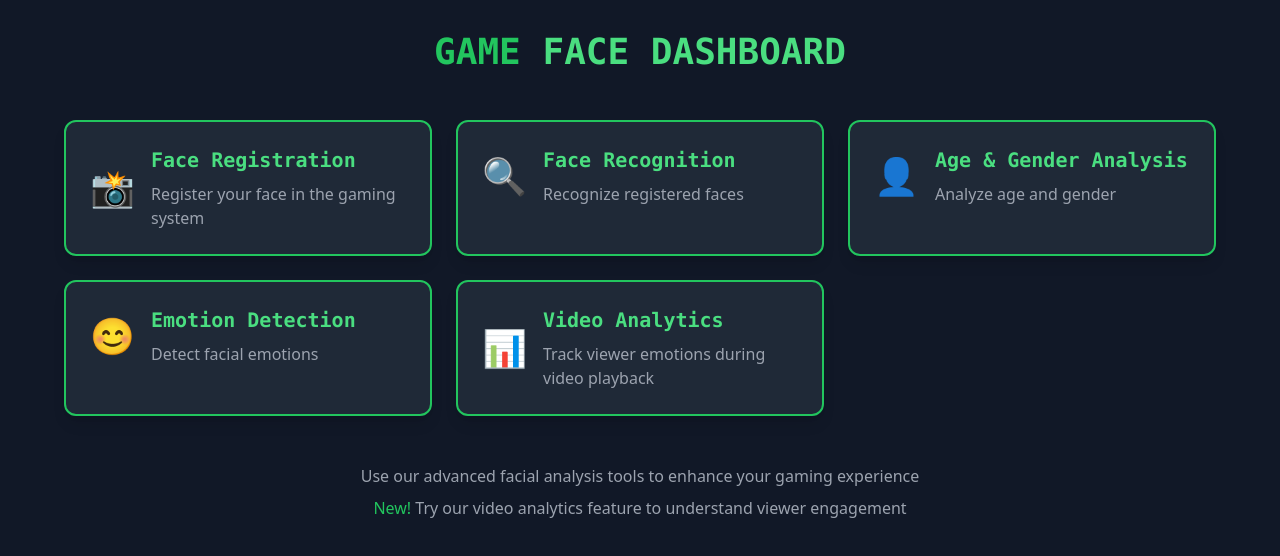
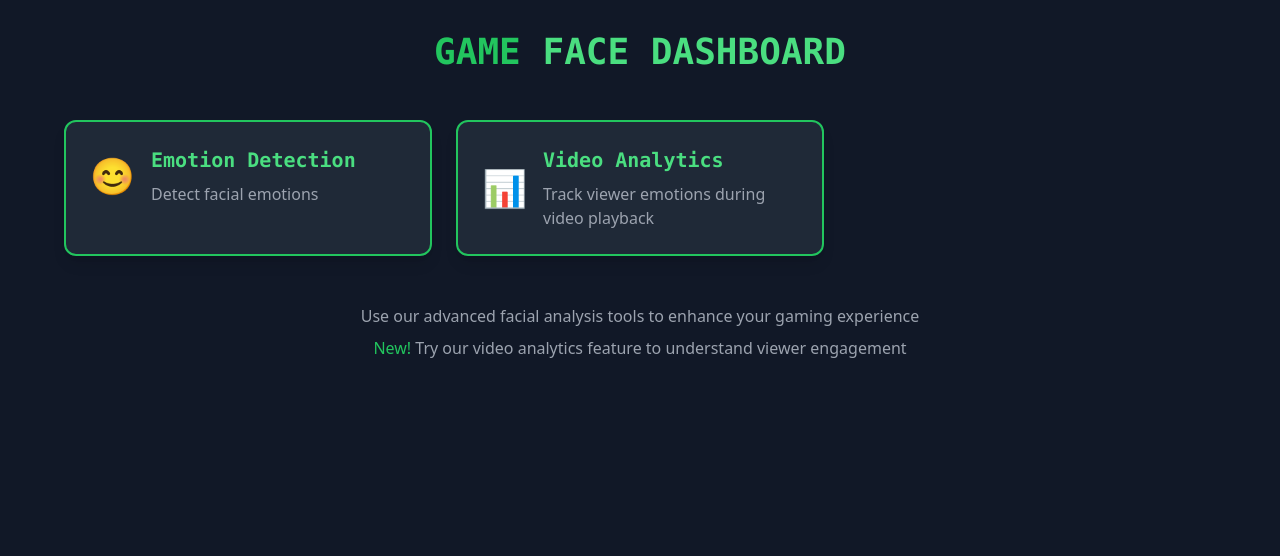
Before and after one commit to Chanakya2204/Feel_Frame, a React (Vite) app in the folder face_detect/client/: page / in a window 1280 px wide. Shown: the top 556 px of the page. Built offline with nearby package versions, Linux system fonts and the light colour scheme.

Commit message:
Update Home.jsx

```diff
--- a/face_detect/client/src/components/Home.jsx
+++ b/face_detect/client/src/components/Home.jsx
@@ -3,24 +3,6 @@ import { Link } from 'react-router-dom';
 
 const Home = () => {
   const features = [
-    {
-      title: 'Face Registration',
-      description: 'Register your face in the gaming system',
-      path: '/face-capture',
-      icon: '📸'
-    },
-    {
-      title: 'Face Recognition',
-      description: 'Recognize registered faces',
-      path: '/face-recognition',
-      icon: '🔍'
-    },
-    {
-      title: 'Age & Gender Analysis',
-      description: 'Analyze age and gender',
-      path: '/age-gender',
-      icon: '👤'
-    },
     {
       title: 'Emotion Detection',
       description: 'Detect facial emotions',
```
